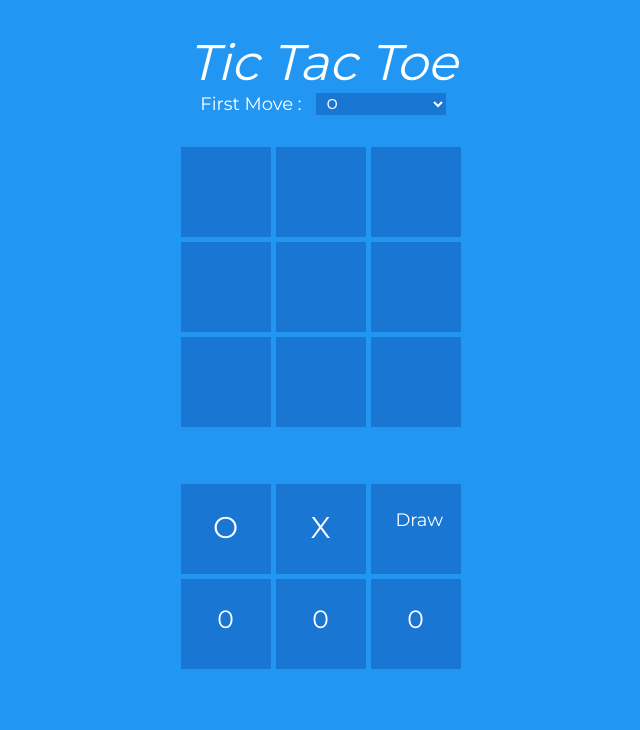
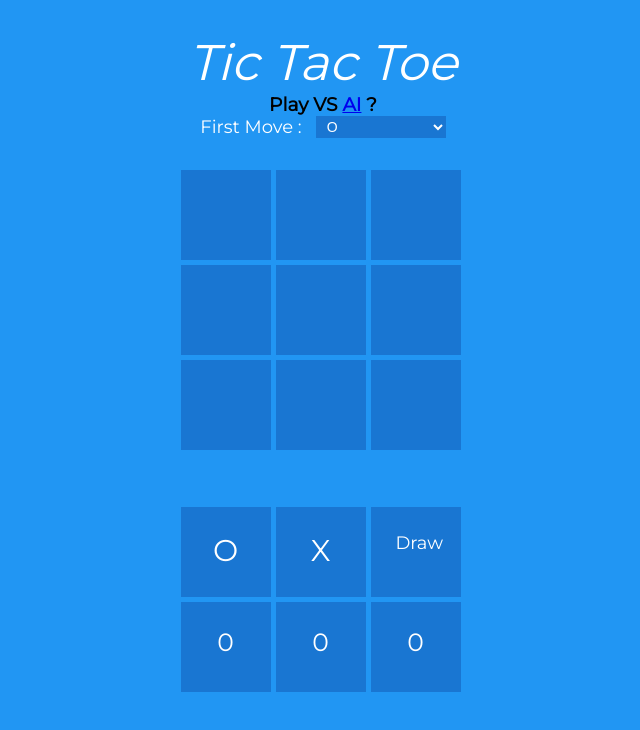
Before and after one commit to touristt/tic-tac-toe, a plain HTML site: page 2p/index.html in a window 1280 px wide. Shown: the whole page, without its empty margins (317-957 px from the left). Drawn offline with Linux system fonts and the light colour scheme.

Commit message:
add change game option

```diff
--- a/2p/index.html
+++ b/2p/index.html
@@ -28,6 +28,7 @@
 <body>
 <div class="wrapper">
 	<h1><em>Tic Tac Toe</em></h1>
+	<h3 class="changeGame">Play VS <a href="../ai/">AI</a> ?</h3>
 	<div class="drop">
 		<p>First Move : &nbsp&nbsp</p>
 		<select onchange="newGame()">
```
